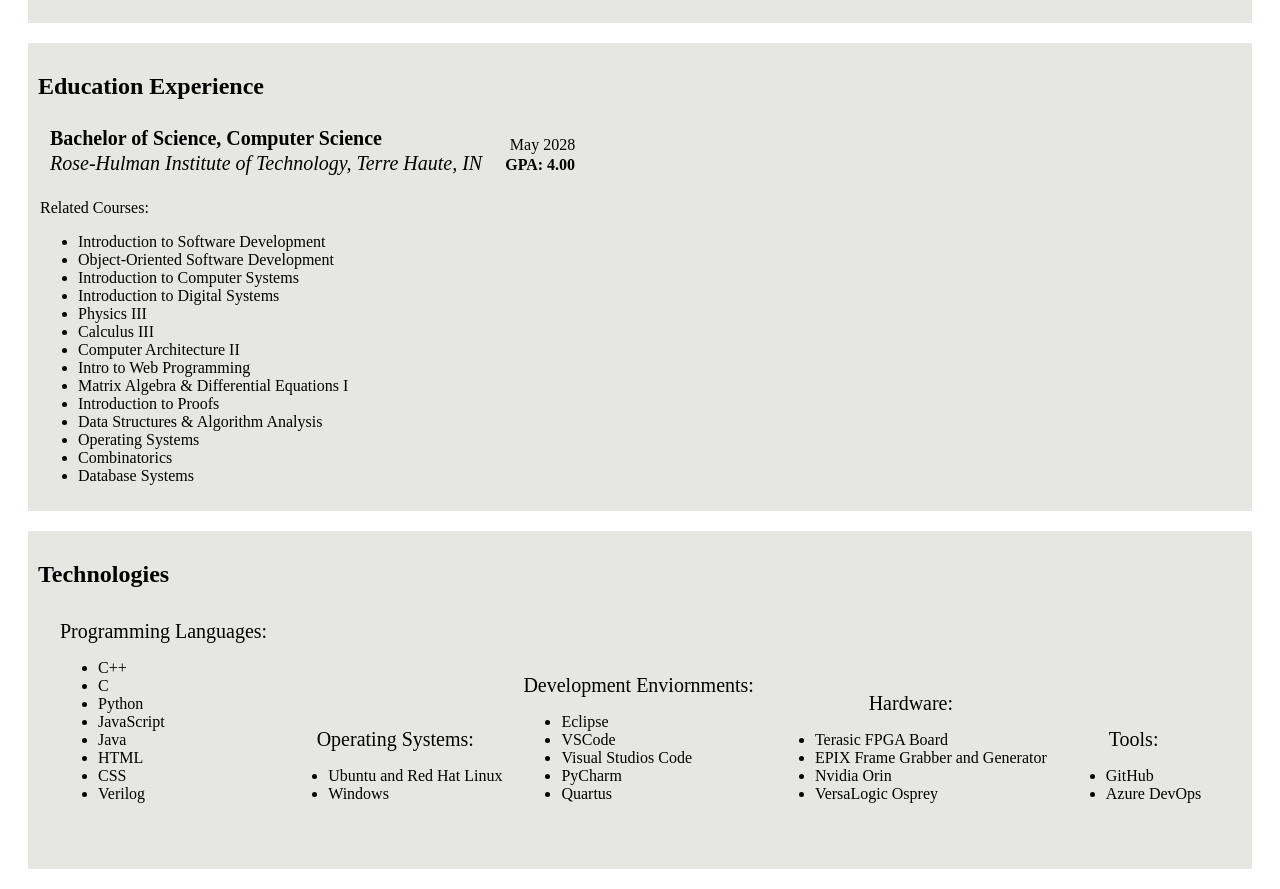
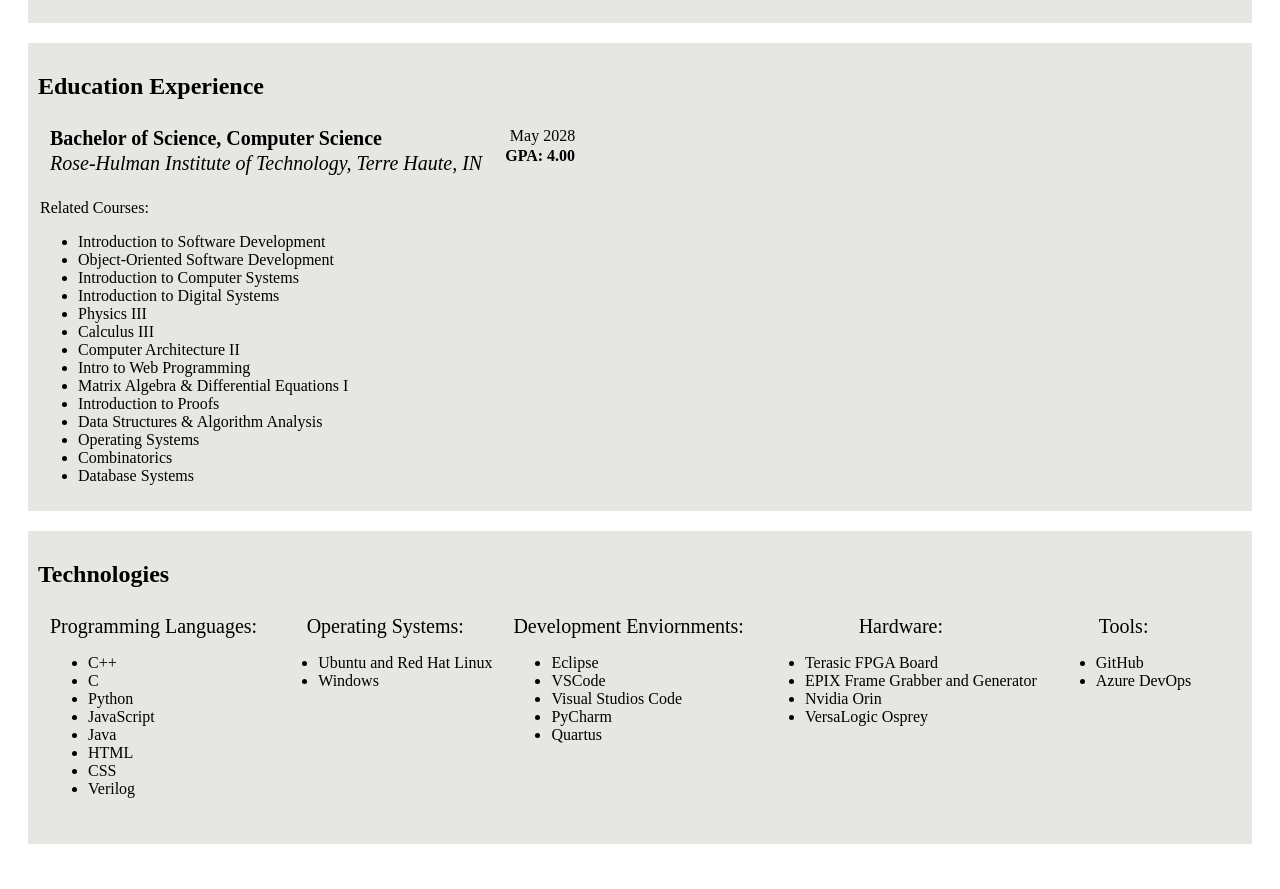
Before and after one commit to rhit-newtonmj/rhit-newtonmj.github.io, a plain HTML site: page resume.html in a window 1280 px wide. Shown: the part 314-1203 px from the top of the page. After the commit the page ends 1178 px from the top, so only its background shows below. Drawn offline with Linux system fonts and the light colour scheme.

Commit message:
updated styles

```diff
--- a/public/styles/styles.css
+++ b/public/styles/styles.css
@@ -30,7 +30,8 @@ p{
 #school{
     font-size: 20px;
 }
-div{
+.inline{
+    vertical-align: top;
     display: inline-block;
     margin: 5px;
     margin-bottom: 20px;
--- a/resume.html
+++ b/resume.html
@@ -9,10 +9,10 @@
         <h1>Resume: Megan Newton</h1>
         <section>
             <h2>Work Experience</h2>
-            <div>
+            <div class="inline">
                 <p id="job">Raytheon Technologies Internship</p>
             </div>
-            <div>
+            <div class="inline">
                 <p>Summer 2025</p>
             </div>
             <ul>
@@ -25,11 +25,11 @@
         </section>
         <section>
             <h2>Education Experience</h2>
-            <div>
+            <div class="inline">
                 <p id="degree"><b>Bachelor of Science, Computer Science</b></p>
                 <p id="school"><em>Rose-Hulman Institute of Technology, Terre Haute, IN</em></p>
             </div>
-            <div>
+            <div class="inline">
                 <p class="rightAlign">May 2028</p>
                 <p class="rightAlign"><b>GPA: 4.00</b></p>
             </div>
@@ -56,7 +56,7 @@
         <section id="technologies">
             <h2>Technologies</h2>
             <div id="tech">
-            <div>
+            <div class="inline">
                 <p class="techTitle">Programming Languages:</p>
                 <ul>
                     <li>C++</li>
@@ -69,14 +69,14 @@
                     <li>Verilog</li>
                 </ul>
             </div>
-            <div>
+            <div class="inline">
                 <p class="techTitle">Operating Systems:</p>
                 <ul>
                     <li>Ubuntu and Red Hat Linux</li>
                     <li>Windows</li>
                 </ul>
             </div>
-            <div>
+            <div class="inline">
                 <p class="techTitle">Development Enviornments:</p>
                 <ul>
                     <li>Eclipse</li>
@@ -86,7 +86,7 @@
                     <li>Quartus</li>
                 </ul>
             </div>
-            <div>
+            <div class="inline">
                 <p class="techTitle">Hardware:</p>
                 <ul>
                     <li>Terasic FPGA Board</li>
@@ -95,7 +95,7 @@
                     <li>VersaLogic Osprey</li>
                 </ul>
             </div>
-            <div>
+            <div class="inline">
                 <p class="techTitle">Tools:</p>
                 <ul>
                     <li>GitHub</li>
```
